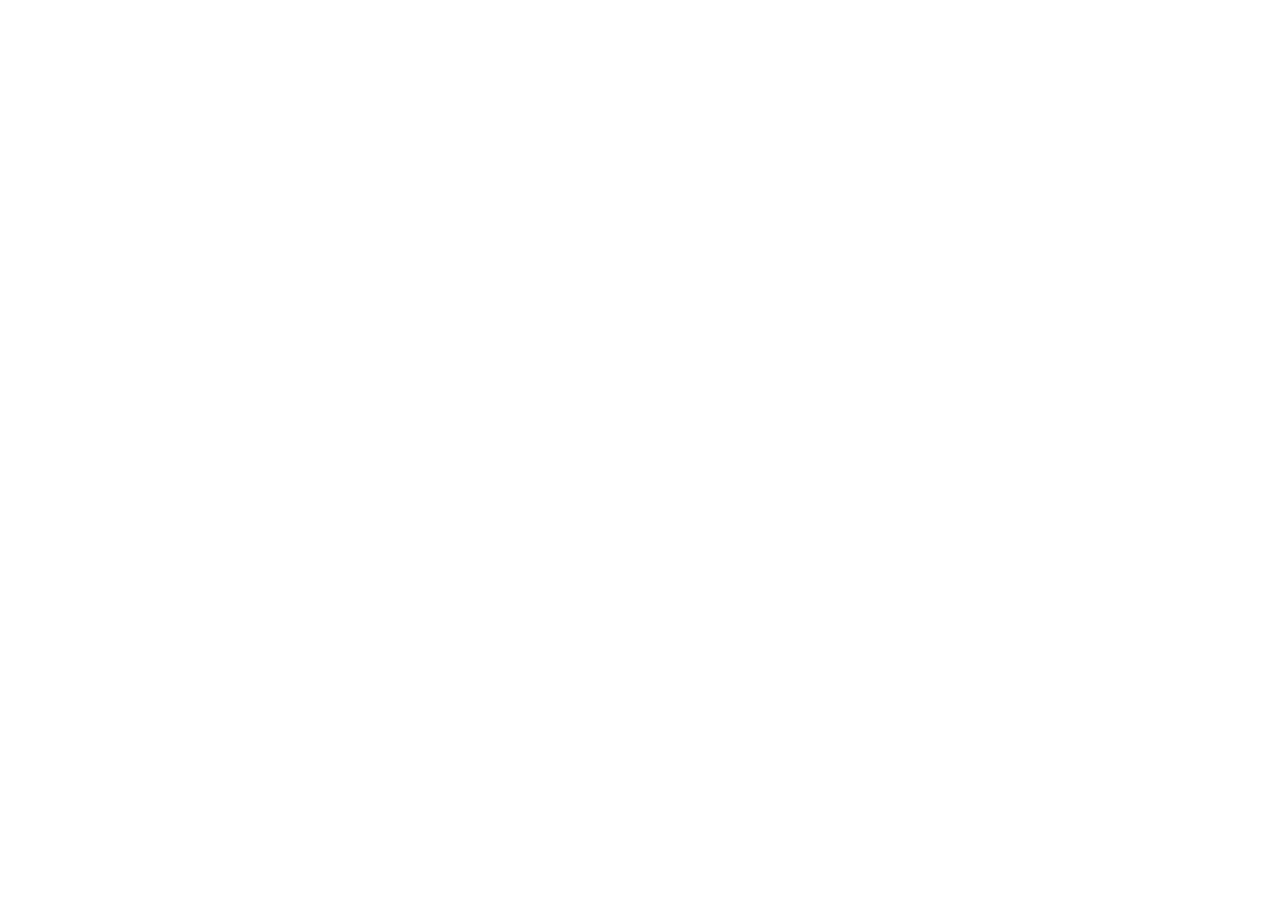
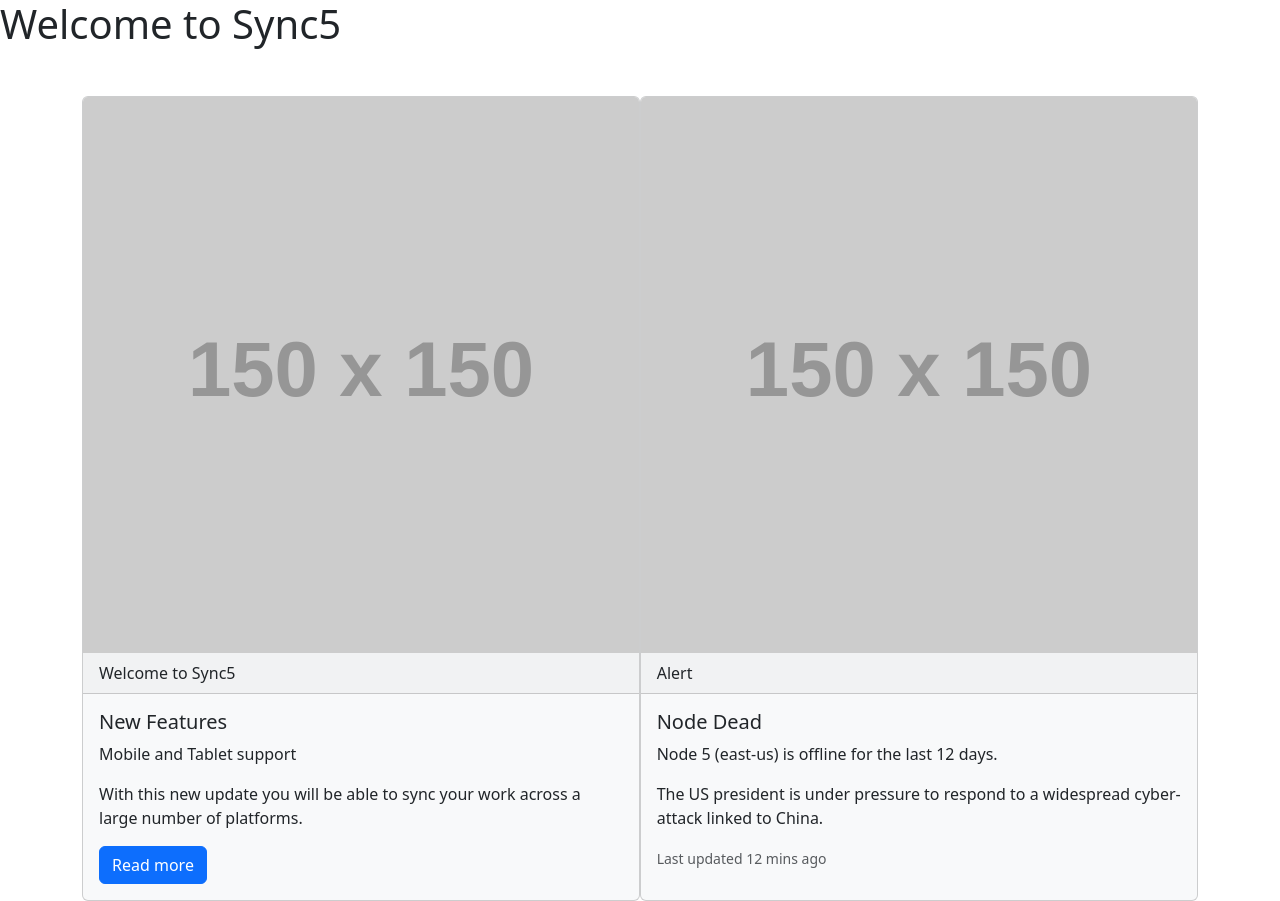
Before and after one commit to acciojob/bootstrap-card-bsp3725k, a website: page main.html in a window 1280 px wide. Before the commit the page ends 800 px from the top, so only its background shows below. Drawn offline with nearby package versions, Linux system fonts and the light colour scheme; placeholder pictures from the web are drawn by us.

Commit message:
created a submission

```diff
--- a/main.html
+++ b/main.html
@@ -1,16 +1,41 @@
 <!DOCTYPE html>
-
-<html>
-
+<html lang="en">
 <head>
-	<link rel="stylesheet" href="styles.css">
+  <meta charset="UTF-8">
+  <meta name="viewport" content="width=device-width, initial-scale=1.0">
+  <title>Bootstrap Cards</title>
+  <!-- Bootstrap CSS -->
+  <link href="https://cdn.jsdelivr.net/npm/bootstrap@5.3.0/dist/css/bootstrap.min.css" rel="stylesheet">
 </head>
-
 <body>
-	<!-- the entire body must be written by student -->
-    <script type="text/javascript" src="./script.js">
-</script>
-
+	<h1>Welcome to Sync5</h1>
+  <div class="container mt-5">
+    <div class="card-deck d-flex justify-content-between">
+      <!-- Card 1 -->
+      <div class="card bg-light">
+        <img src="https://via.placeholder.com/150" class="card-img-top" alt="Sync5">
+        <div class="card-header">Welcome to Sync5</div>
+        <div class="card-body">
+          <h5 class="card-title">New Features</h5>
+          <p class="card-text">Mobile and Tablet support</p>
+          <p class="card-text">With this new update you will be able to sync your work across a large number of platforms.</p>
+          <a href="#" class="btn btn-primary">Read more</a>
+        </div>
+      </div>
+      <!-- Card 2 -->
+      <div class="card bg-light">
+        <img src="https://via.placeholder.com/150" class="card-img-top" alt="Alert">
+        <div class="card-header">Alert</div>
+        <div class="card-body">
+          <h5 class="card-title">Node Dead</h5>
+          <p class="card-text">Node 5 (east-us) is offline for the last 12 days.</p>
+          <p class="card-text">The US president is under pressure to respond to a widespread cyber-attack linked to China.</p>
+          <p class="card-text"><small class="text-muted">Last updated 12 mins ago</small></p>
+        </div>
+      </div>
+    </div>
+  </div>
+  <!-- Bootstrap JS -->
+  <script src="https://cdn.jsdelivr.net/npm/bootstrap@5.3.0/dist/js/bootstrap.bundle.min.js"></script>
 </body>
-
 </html>
```
